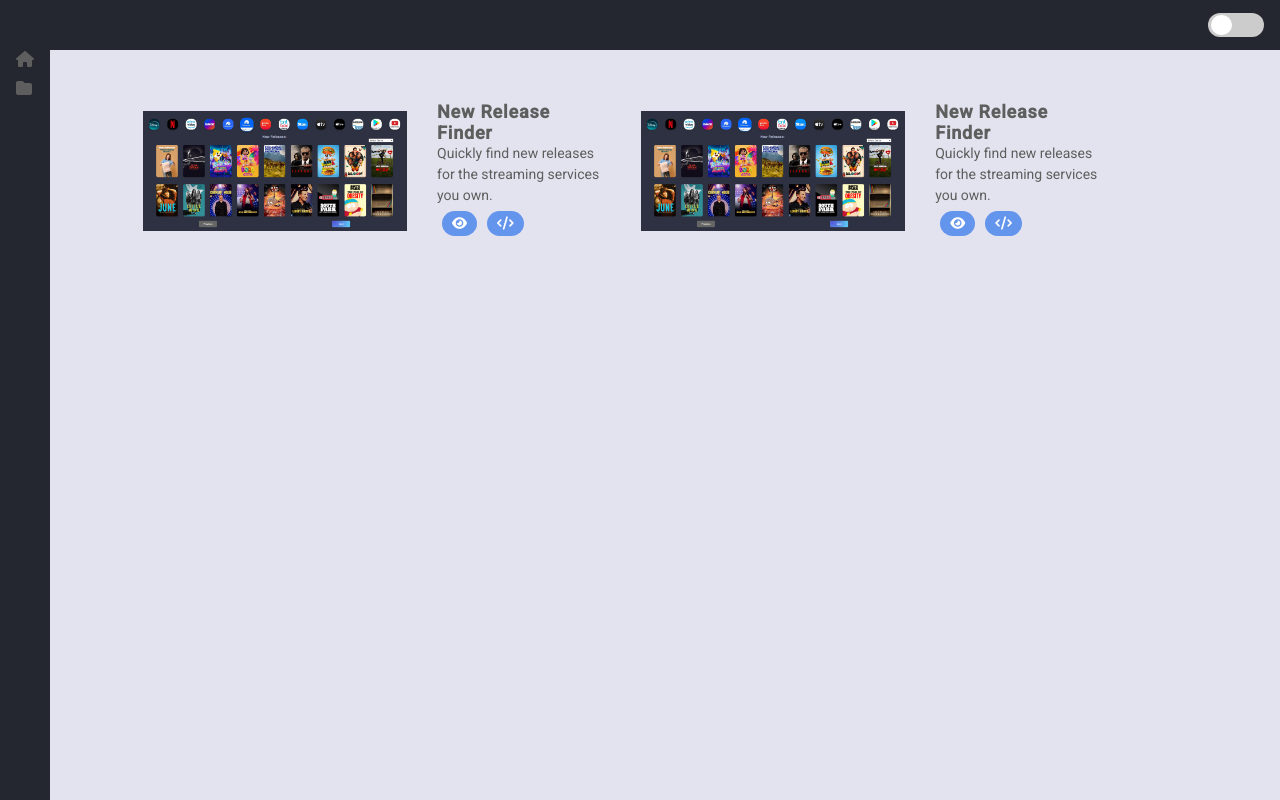
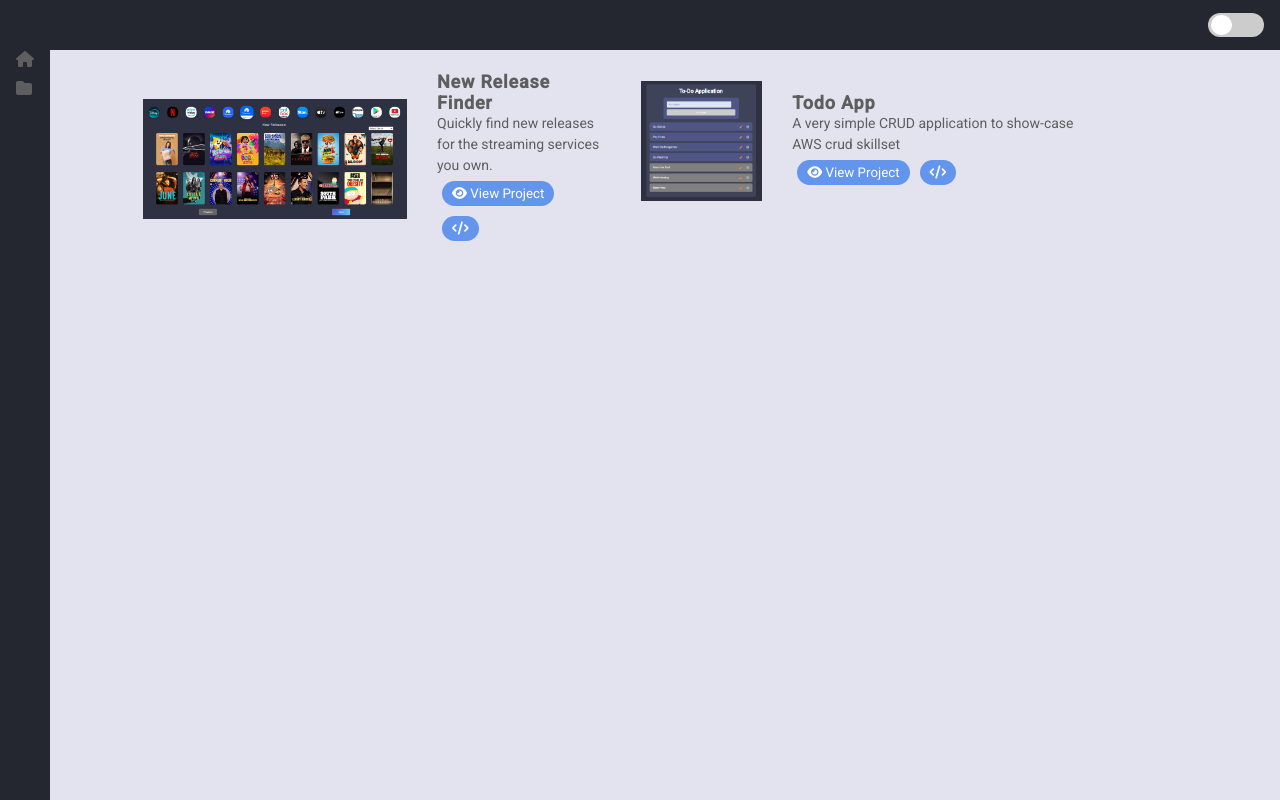
Before and after one commit to JordanKnipe/portfolio-v1, an Angular app: page /projects in a window 1280 px wide. Built offline with nearby package versions, Linux system fonts and the light colour scheme.

Commit message:
added ci/cd and publishing

```diff
--- a/angular.json
+++ b/angular.json
@@ -100,5 +100,8 @@
         }
       }
     }
+  },
+  "cli": {
+    "analytics": false
   }
 }
--- a/src/app/app.component.scss
+++ b/src/app/app.component.scss
@@ -1,3 +1,4 @@
+
 .container {
 
     display: flex;
@@ -28,6 +29,13 @@
     transition: margin-left 0.3s ease;
   }
 
+  @media only screen and (min-width: 1176px) {
+    .container {
+      margin-left: unset;
+      margin-right: unset;
+
+     }
+  }
   @media only screen and (max-width: 1175px) {
     .content {
       &-collapsed, &-expanded {
--- a/src/app/applications/movie-list/movie-list.component.html
+++ b/src/app/applications/movie-list/movie-list.component.html
@@ -48,9 +48,11 @@
     <p><strong>Release Date:</strong> {{ selectedMovie?.release_date }}</p>
     <p>{{ selectedMovie?.overview }}</p>
     @if(video){
+      <div class="trailer-wrapper">
       <div class="trailer">
-        <iframe width="500" height="300" [src]="sanitizedUrl(video)" frameborder="0" allow="accelerometer; autoplay; encrypted-media; gyroscope; picture-in-picture" allowfullscreen></iframe>
+        <iframe [src]="sanitizedUrl(video)" frameborder="0" allow="accelerometer; autoplay; encrypted-media; gyroscope; picture-in-picture" allowfullscreen></iframe>
     </div>
+  </div>
     }
   </div>
 </div>
--- a/src/app/components/card/card.component.html
+++ b/src/app/components/card/card.component.html
@@ -6,9 +6,10 @@
       <h3 class="project-title">{{ title }}</h3>
       <p class="project-description">{{ description }}</p>
       <div class="project-buttons">
-          <a href="{{ projectUrl }}" target="_blank" rel="noopener noreferrer">
-            <button type="button" ><i class="fa-solid fa-eye"></i></button>
+        <a [routerLink]="['/' + projectUrl]" target="_blank" rel="noopener noreferrer">
+          <button type="button"><i class="fa-solid fa-eye"></i> View Project</button>
         </a>
+
         <a href="{{ sourceUrl }}" target="_blank" rel="noopener noreferrer">
           <button type="button"><i class="fa-solid fa-code"></i></button>
         </a>
--- a/src/app/components/card/card.component.scss
+++ b/src/app/components/card/card.component.scss
@@ -2,7 +2,7 @@
     display: flex;
     align-items: center;
     width: 95%;
-    height: 25vh;
+    height: auto;
     border: 1px solid transparent;
     border-radius: 8px;
     overflow: hidden;
@@ -14,7 +14,7 @@
   .project-content {
     display: flex;
     align-items: center;
-
+    flex-wrap: wrap;
     width: 100%;
   }
 
--- a/src/app/components/card/card.component.ts
+++ b/src/app/components/card/card.component.ts
@@ -1,10 +1,10 @@
-import { Component, Input } from '@angular/core';
-import { Router } from '@angular/router';
+import { Component, EventEmitter, Input, Output } from '@angular/core';
+import { Router, RouterLink, RouterModule } from '@angular/router';
 
 @Component({
   selector: 'app-card',
   standalone: true,
-  imports: [],
+  imports: [RouterLink, CardComponent],
   templateUrl: './card.component.html',
   styleUrl: './card.component.scss'
 })
@@ -15,6 +15,11 @@ export class CardComponent {
   @Input() projectUrl!: string;
   @Input() sourceUrl!: string;
 
+  @Output() onClick = new EventEmitter<void>();
+
+  cardClicked() {
+    this.onClick.emit();
+  }
 constructor(private router:Router){
 
 }
--- a/src/app/pages/home/home.component.html
+++ b/src/app/pages/home/home.component.html
@@ -15,14 +15,14 @@
             <div class="subscrollable-content">
         <div #section id="about" class="slogan">
             <h1>Hi, I'm Jordan</h1>
-            <p>I'm Jordan, a tech enthusiast blending creativity with cutting-edge technology. With expertise spanning from
-                <span style="color: #7ebbf1; font-weight: bold;">Angular</span> and <span style="color: #7ebbf1; font-weight: bold;">AWS</span>
-                 to <span style="color: #7ebbf1; font-weight: bold;">Unity</span> &
+            <p>A tech enthusiast blending creativity with cutting-edge technology. With expertise spanning from full-stack applications with
+                <span style="color: #7ebbf1; font-weight: bold;">Angular </span> and <span style="color: #7ebbf1; font-weight: bold;">AWS</span>
+                 to game development utilising <span style="color: #7ebbf1; font-weight: bold;">Unity</span> &
                  <span style="color: #7ebbf1; font-weight: bold;">Unreal</span>, I thrive in cloud environments, continuously learning and
-                adapting to the best tools for developing innovative experiences. My passion extends to procedural animations, experimenting with game physics, and leveraging geospatial data to make information more accessible.
+                adapting to the best tools for developing innovative experiences. My passion extends to creating utility and data tools such as my covid-19 tracker, new-release finder and html template generator. I love to leverage geospatial data to make information more accessible.
                 <br><br>
-                Beyond the screen, I immerse myself in nature through hiking and gardening,
-                otherwise working on exciting new projects. I enjoy challenges and the opportunity to diversify my skills, constantly pushing to discover what I can create with tech while ensuring I understand the technology to the best of my ability.</p>
+                Beyond the screen, I immerse myself in nature through hiking, gardening and learning about horticulture,
+                otherwise I am working on exciting new projects. I enjoy challenges and the opportunity to diversify my skills, constantly pushing to discover what I can create with tech while ensuring I understand the technology to the best of my ability.</p>
                 <p>
 
                     I have honed my skills in full-stack cloud development, working at data driven companies I have experience working in a Data Driven Development (<span style="color: #7ebbf1; font-weight: bold;">DDD</span>) environment.
@@ -50,7 +50,7 @@
                        <span style="color: #7ebbf1; font-weight: bold;">Cloudfront</span> and
                        <span style="color: #7ebbf1; font-weight: bold;">Bitbucket</span>.
 
-                       <br> <br> While this is my actively practicing tech-stack I also have experience in Reactjs, C#, PHP, C++ & Java
+                       <br> <br> While this is my actively practicing tech-stack I also have some experience in Reactjs, C#, PHP, C++ & Java
                 </p>
         </div>
         <div #section id="skills" class="technologies">
@@ -80,7 +80,7 @@
 
         </div>
         </div>
-        <div>
+
         <div #section id="experience" class="job-content ontap">
             <div class="date-range"><p>2023 - Present</p></div>
             <div class="work-experience-content">
@@ -111,7 +111,7 @@
     </div>
 
 
-    </div>
+
         <div class="job-content suncoast">
             <div class="date-range"><p>2020 - 2023</p></div>
             <div class="work-experience-content">
@@ -138,16 +138,16 @@
             imageUrl="../../../assets/images/movie-application-thumbnail.png"
             title="New Release Finder"
             description="Quickly find new releases for the streaming services you own."
-            projectUrl="http://localhost:4200/movie-list"
+            projectUrl="movie-list"
             sourceUrl="https://github.com/JordanKnipe/portfolio-v1/tree/master/src/app/applications/movie-list"
             >
             </app-card>
             <app-card
-            imageUrl="../../../assets/images/movie-application-thumbnail.png"
-            title="New Release Finder"
-            description="Quickly find new releases for the streaming services you own."
-            projectUrl="http://localhost:4200/movie-list"
-            sourceUrl="https://github.com/JordanKnipe/portfolio-v1/tree/master/src/app/applications/movie-list"
+            imageUrl="../../../assets/images/todoapp-thumbnail.png"
+            title="Todo App"
+            description="A very simple CRUD application to show-case AWS crud skillset"
+            projectUrl="todo"
+            sourceUrl="https://github.com/JordanKnipe/portfolio-v1/tree/master/src/app/applications/todo"
             >
             </app-card>
 
--- a/src/app/pages/home/home.component.scss
+++ b/src/app/pages/home/home.component.scss
@@ -92,6 +92,7 @@ h2{
 }
 
 .job-content{
+    width: 100%;
     display: flex;
     flex-direction: row;
     align-items: flex-start;
@@ -100,7 +101,7 @@ h2{
     min-width: 8vw;
 }
 .work-experience-content{
-    max-width: 40vw;
+
     padding-left: .5rem;
     padding-right: 1rem;
 }
@@ -240,3 +241,10 @@ nav {
 
 
   }
+  @media only screen and (max-width: 768px) {
+    .banner-container {
+        margin-left: 5vw;
+        margin-right: 5vw;
+
+     }
+  }
--- a/src/app/pages/home/home.component.ts
+++ b/src/app/pages/home/home.component.ts
@@ -52,7 +52,10 @@ export class HomeComponent implements AfterViewChecked, AfterViewInit {
       console.error("Scrollable element not available.");
     }
   }
-
+  navigateToTodo() {
+    console.log("test")
+    this.router.navigateByUrl('todo');
+  }
 
   onScrollStopped() {
     console.log('Scrolling has stopped.');
--- a/src/app/pages/projects/projects.component.html
+++ b/src/app/pages/projects/projects.component.html
@@ -5,19 +5,20 @@
         imageUrl="../../../assets/images/movie-application-thumbnail.png"
         title="New Release Finder"
         description="Quickly find new releases for the streaming services you own."
-    projectUrl="http://localhost:4200/movie-list"
+        projectUrl="movie-list"
         sourceUrl="https://github.com/JordanKnipe/portfolio-v1/tree/master/src/app/applications/movie-list"
         >
         </app-card>
+
 </div>
 <div class="project-demo">
 
     <app-card
-    imageUrl="../../../assets/images/movie-application-thumbnail.png"
-    title="New Release Finder"
-    description="Quickly find new releases for the streaming services you own."
-    projectUrl="http://localhost:4200/movie-list"
-    sourceUrl="https://github.com/JordanKnipe/portfolio-v1/tree/master/src/app/applications/movie-list"
+    imageUrl="../../../assets/images/todoapp-thumbnail.png"
+    title="Todo App"
+    description="A very simple CRUD application to show-case AWS crud skillset"
+    projectUrl="todo"
+    sourceUrl="https://github.com/JordanKnipe/portfolio-v1/tree/master/src/app/applications/todo"
     >
     </app-card>
 </div>
```
Also changed, not shown: src/app/applications/movie-list/movie-list.component.scss (+48 -3 lines), src/assets/images/todoapp-thumbnail.png (added). Lines whose indentation alone changed are shown as unchanged.
